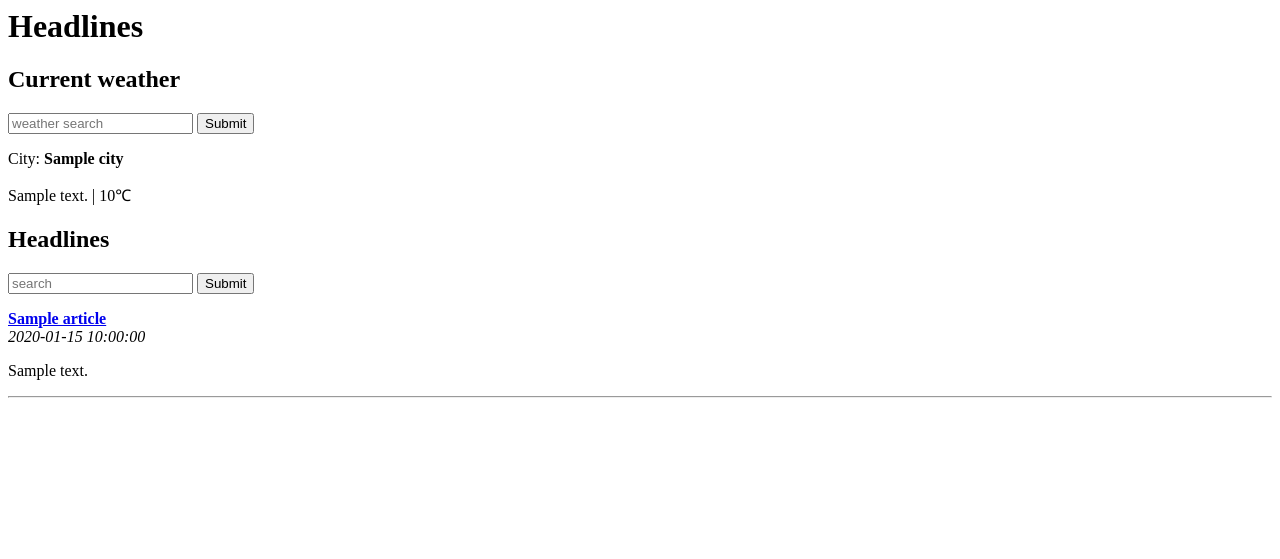
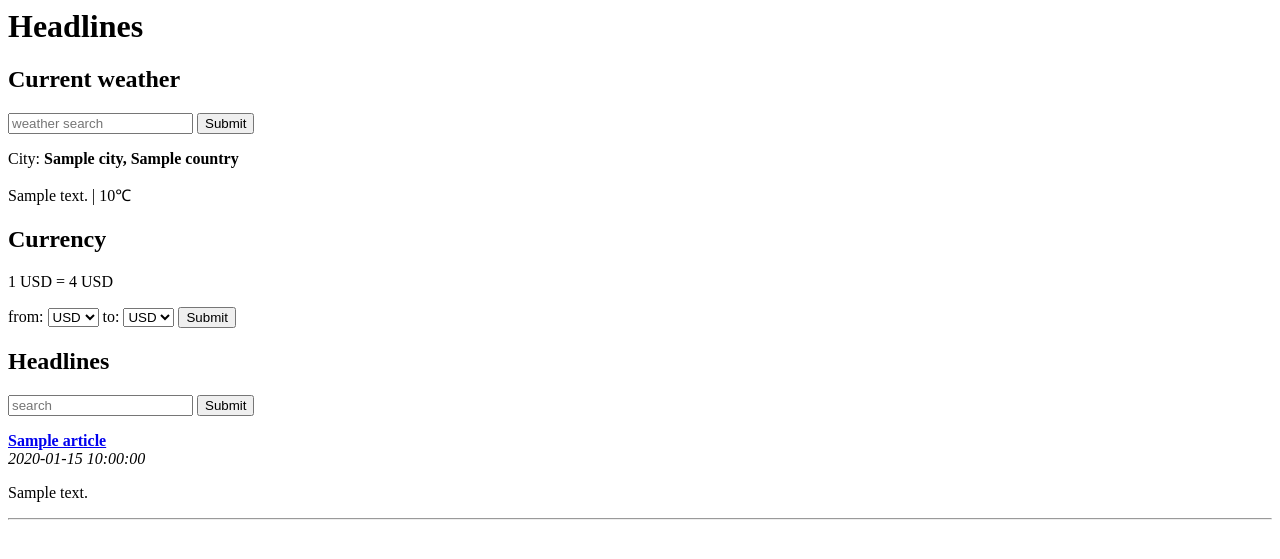
Before and after one commit to marclafratta/headlines, a Flask app: template templates/home.html in a window 1280 px wide. Shown: the top 559 px of the page. Run offline with Flask 2, Linux system fonts and the light colour scheme; the template is opened without the code that fills it: most values are stand-ins (such as "Sample title", 1, 10 or a date in 2020).

Commit message:
finish app, adding icon

```diff
--- a/application.py
+++ b/application.py
@@ -2,7 +2,7 @@ import feedparser
 import json
 from urllib.request import urlopen
 import urllib
-from flask import Flask, render_template, request
+from flask import Flask, render_template, request, redirect, url_for
 
 application = Flask(__name__)
 
@@ -15,7 +15,13 @@ RSS_FEEDS = {'bbc': 'http://feeds.bbci.co.uk/news/rss.xml',
              'torstar': 'http://www.thestar.com/feeds.topstories.rss'}
 
 DEFAULTS = {'publication': 'ctv',
-            'city': 'Toronto'}
+            'city': 'Toronto',
+            'currency_from': 'CAD',
+            'currency_to': 'USD'}
+
+# API Urls
+WEATHER_URL = "http://api.openweathermap.org/data/2.5/weather?q={}&units=metric&appid=35a35cfa5c2355830abde9fe2c1896d0"
+CURRENCY_URL = "http://openexchangerates.org//api/latest.json?app_id=497a7259f46147d58a2821d70f73d21f"
 
 @application.route("/")
 def get_news():
@@ -35,7 +41,17 @@ def get_news():
 
     weather = get_weather(city)
 
-    return render_template("home.html", articles=articles, weather=weather)
+    # get customized currency based on user input or default
+    currency_from = request.args.get("currency_from")
+    if not currency_from:
+        currency_from = DEFAULTS['currency_from']
+    currency_to = request.args.get("currency_to")
+    if not currency_to:
+        currency_to = DEFAULTS['currency_to']
+    rate, currencies = get_rate(currency_from, currency_to)
+
+    return render_template("home.html", articles=articles, weather=weather, currency_from=currency_from,
+                           currency_to=currency_to, rate=rate, currencies=sorted(currencies))
 
 
 def get_news(query):
@@ -48,16 +64,30 @@ def get_news(query):
 
 
 def get_weather(query):
-    api_url = "http://api.openweathermap.org/data/2.5/weather?q={}&units=metric&appid=35a35cfa5c2355830abde9fe2c1896d0"
     query = urllib.parse.quote(query)
-    url = api_url.format(query)
+    url = WEATHER_URL.format(query)
     data = urlopen(url).read()
     parsed = json.loads(data)
     weather = None
     if parsed.get("weather"):
-        weather = {"description":parsed["weather"][0]["description"],"temperature":parsed["main"]["temp"],"city":parsed["name"]
-                  }
+        weather = {"description": parsed["weather"][0]["description"], "temperature": parsed["main"]["temp"],
+                   "city": parsed["name"], 'country': parsed['sys']['country']
+                   }
     return weather
+
+
+def get_rate(frm, to):
+    all_currency = urlopen(CURRENCY_URL).read()
+
+    parsed = json.loads(all_currency).get('rates')
+    frm_rate = parsed.get(frm.upper())
+    to_rate = parsed.get(to.upper())
+    return (to_rate / frm_rate, parsed.keys())
+
+
+@application.route('/favicon.ico')
+def hello():
+    return redirect(url_for('static', filename='favicon.ico'), code=302)
 
 
 if __name__ == '__main__':
--- a/templates/home.html
+++ b/templates/home.html
@@ -9,8 +9,26 @@
             <input type="text" name="city" placeholder="weather search">
             <input type="submit" value="Submit">
         </form>
-        <p>City: <b>{{weather.city}}</b></p>
+        <p>City: <b>{{weather.city}}, {{weather.country}}</b></p>
         <p>{{weather.description}} | {{weather.temperature}}&#8451</p>
+        <h2>Currency</h2>
+        <p>1 {{currency_from}} = {{rate}} {{currency_to}}</p>
+        <form>
+            from:
+            <select name="currency_from">
+                {% for currency in currencies %}
+                <option value="{{currency}}" {{'selected="selected"' if currency_from==currency}}>{{currency}}</option>
+                {% endfor %}
+            </select>
+
+            to:
+            <select name="currency_to">
+                {% for currency in currencies %}
+                <option value="{{currency}}" {{'selected="selected"' if currency_to==currency}}>{{currency}}</option>
+                {% endfor %}
+            </select>
+            <input type="submit" value="Submit">
+        </form>
         <h2>Headlines</h2>
         <form>
             <input type="text" name="publication" placeholder="search" />
```
